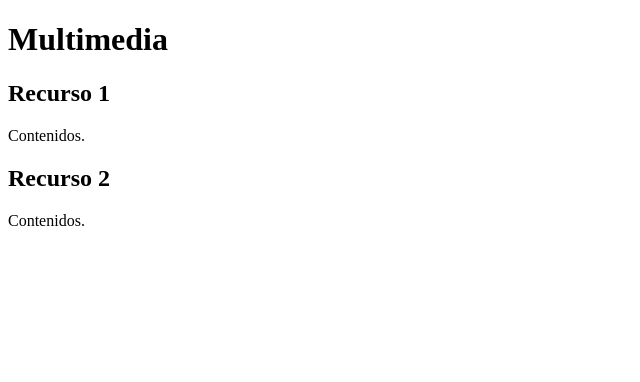
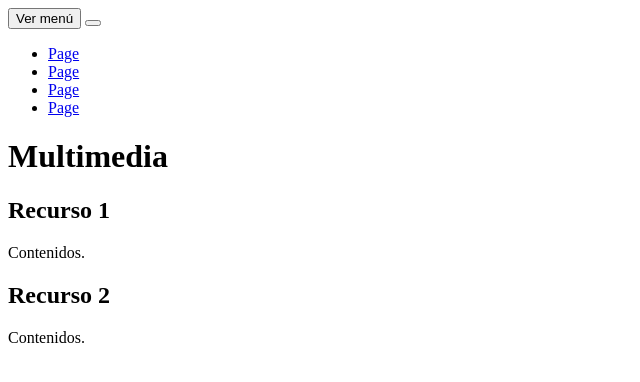
Before and after one commit to acidport/grupo9, a plain HTML site: page docs/multimedia.html in a window 1280 px wide. Shown: the whole page, without its empty margins (0-640 px from the left). Drawn offline with Linux system fonts and the light colour scheme.

Commit message:
Nav bar added

```diff
--- a/docs/multimedia.html
+++ b/docs/multimedia.html
@@ -5,6 +5,35 @@
     <title>Home</title>
 </head>
 <body>
+<nav class="navbar navbar-expand-lg navbar-light bg-light">
+    <div class="container-fluid">
+
+        <button type="button" id="sidebarCollapse" class="btn btn-info">
+            <i class="fas fa-align-left"></i>
+            <span>Ver menú</span>
+        </button>
+        <button class="btn btn-dark d-inline-block d-lg-none ml-auto" type="button" data-toggle="collapse" data-target="#navbarSupportedContent" aria-controls="navbarSupportedContent" aria-expanded="false" aria-label="Toggle navigation">
+            <i class="fas fa-align-justify"></i>
+        </button>
+
+        <div class="collapse navbar-collapse" id="navbarSupportedContent">
+            <ul class="nav navbar-nav ml-auto">
+                <li class="nav-item active">
+                    <a class="nav-link" href="#">Page</a>
+                </li>
+                <li class="nav-item">
+                    <a class="nav-link" href="#">Page</a>
+                </li>
+                <li class="nav-item">
+                    <a class="nav-link" href="#">Page</a>
+                </li>
+                <li class="nav-item">
+                    <a class="nav-link" href="#">Page</a>
+                </li>
+            </ul>
+        </div>
+    </div>
+</nav>
 <h1>Multimedia</h1>
 <div id="recurso1">
     <h2>Recurso 1</h2>
```
